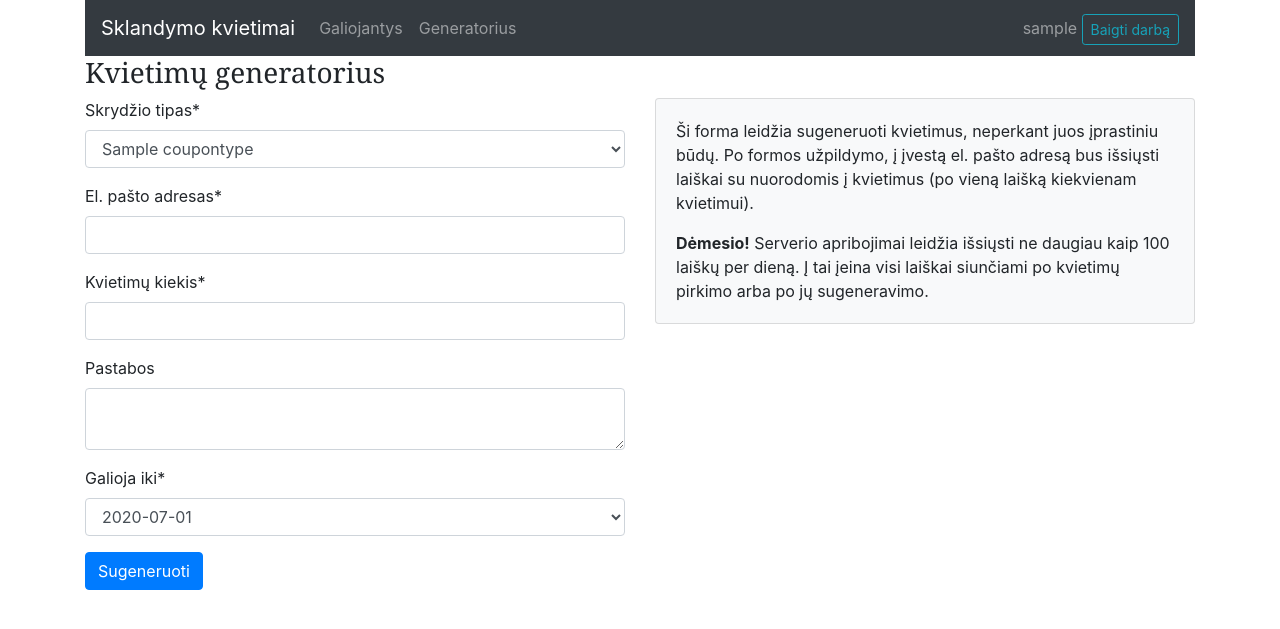
After one commit to kedder/soaring-coupons, a Django app: page /admin/spawn in a window 1280 px wide. The commit adds this page. Shown: the top 629 px of the page. Run offline with Django 3.2, Linux system fonts and the light colour scheme; a user stored in the database is signed in; tables that the repository leaves empty hold one stand-in row (values such as "Sample post"); some libraries are stand-ins or nearby versions.

Commit message:
Spawning of coupons and form style

```diff
--- a/coupons/models.py
+++ b/coupons/models.py
@@ -3,11 +3,15 @@ import logging
 import pytz
 import random
 import string
+import itertools
 from datetime import date, datetime
 
 from django.db import models
 
 log = logging.getLogger(__name__)
+
+SEASON_START_MONTH = 4
+SEASON_END_MONTH = 10
 
 
 class CouponType(models.Model):
@@ -54,10 +58,10 @@ class Order(models.Model):
     notes = models.CharField(max_length=255)
 
     @classmethod
-    def single(cls, coupon_type: CouponType) -> "Order":
+    def from_type(cls, coupon_type: CouponType, quantity: int = 1) -> "Order":
         return Order(
             coupon_type=coupon_type,
-            quantity=1,
+            quantity=quantity,
             price=coupon_type.price,
             currency="EUR",
             create_time=datetime.now(pytz.utc),
@@ -150,6 +154,25 @@ class Coupon(models.Model):
         return coupons
 
     @staticmethod
+    def spawn(
+        coupon_type: CouponType,
+        *,
+        count: int,
+        email: str,
+        expires: date,
+        notes: str = None,
+    ) -> Sequence["Coupon"]:
+        log.info("Spawning %s coupons", count)
+        order = Order.from_type(coupon_type, quantity=count)
+        order.status = Order.ST_SPAWNED
+        order.notes = notes
+        order.payer_email = email
+        order.payment_time = datetime.now()
+        order.save()
+
+        return Coupon.from_order(order)
+
+    @staticmethod
     def gen_unique_id() -> str:
         # add some random digits to make order ids less predictable
         seed = "".join(random.choice(string.digits) for i in range(10))
@@ -165,6 +188,25 @@ class Coupon(models.Model):
                 return uniqueid
 
         raise RuntimeError("Cannot generate unique coupon id")
+
+    @staticmethod
+    def get_valid_expirations(today, count):
+        def seq(start):
+            curmonth = today.month + 1
+            curyear = start.year
+            earliest_month = SEASON_START_MONTH + 3
+            while True:
+                if curmonth > SEASON_END_MONTH:
+                    curyear += 1
+                    curmonth = 1
+
+                if curmonth <= earliest_month:
+                    curmonth = earliest_month
+
+                yield date(curyear, curmonth, 1)
+                curmonth += 1
+
+        return list(itertools.islice(seq(today), 0, count))
 
     @property
     def active(self):
--- /dev/null
+++ b/coupons/templates/coupon_spawn.html
@@ -0,0 +1,37 @@
+{% extends "base_generic.html" %}
+{% block title %}Kvietimų generatorius{% endblock %}
+{% load crispy_forms_tags %}
+
+{% block content %}
+<h3>Kvietimų generatorius</h3>
+
+<div class="row">
+    <div class="col-6">
+        <form method="post" novalidate>
+            {% csrf_token %}
+            {{ form  | crispy }}
+            <button class="btn btn-primary" type="submit" >Sugeneruoti</button>
+        </form>
+    </div>
+    <div class="col-6">
+
+        <div class="card bg-light">
+            <div class="card-body">
+
+                <p class="card-text">Ši forma leidžia sugeneruoti kvietimus,
+                neperkant juos įprastiniu būdų. Po formos užpildymo, į įvestą
+                el. pašto adresą bus išsiųsti laiškai su nuorodomis į kvietimus
+                (po vieną laišką kiekvienam kvietimui).</p>
+
+                <p class="card-text"><strong>Dėmesio!</strong> Serverio
+                apribojimai leidžia išsiųsti ne daugiau kaip 100 laiškų per
+                dieną. Į tai įeina visi laiškai siunčiami po kvietimų pirkimo
+                arba po jų sugeneravimo.</p>
+
+            </div>
+        </div>
+
+    </div>
+</div>
+
+{% endblock %}
--- a/coupons/urls.py
+++ b/coupons/urls.py
@@ -17,4 +17,5 @@ urlpatterns = [
         name="coupon_actions",
     ),
     path("admin/list", views.coupon_list, name="coupon_list"),
+    path("admin/spawn", views.coupon_spawn, name="coupon_spawn"),
 ]
--- a/coupons/views.py
+++ b/coupons/views.py
@@ -1,9 +1,11 @@
-from typing import Dict, Any, cast
+from typing import Dict, Any, cast, List, Tuple
 import logging
+from datetime import date
 import io
 import re
 
 import qrcode
+from django import forms
 from django.shortcuts import render, redirect, get_object_or_404
 from django.http import HttpResponse, HttpRequest
 from django.conf import settings
@@ -26,7 +28,7 @@ def index(request) -> HttpResponse:
 def order(request: HttpRequest, coupon_type: str) -> HttpResponse:
     ct = get_object_or_404(models.CouponType, pk=coupon_type)
     assert ct.in_stock, "Cannot order this item"
-    order = models.Order.single(ct)
+    order = models.Order.from_type(ct)
     order.save()
     log.info(f"Order {order.id} ({order.coupon_type.id}) created")
     data = _prepare_webtopay_request(order, ct, request)
@@ -138,16 +140,7 @@ def coupon_actions(request: HttpRequest, coupon_id: str) -> HttpResponse:
     return redirect(reverse("coupon_check", kwargs={"coupon_id": coupon.id}))
 
 
-class CouponListView(LoginRequiredMixin, ListView):
-    template_name = "coupon_list.html"
-    model = models.Coupon
-    paginate_by = 2  # if pagination is desired
-
-    def get_context_data(self, **kwargs):
-        context = super().get_context_data(**kwargs)
-        return context
-
-
+@login_required
 def coupon_list(request: HttpRequest) -> HttpResponse:
     years = [v["year"] for v in models.Coupon.objects.values("year").distinct()]
 
@@ -166,7 +159,68 @@ def coupon_list(request: HttpRequest) -> HttpResponse:
     )
 
 
+@login_required
+def coupon_spawn(request: HttpRequest) -> HttpResponse:
+    if request.method == "GET":
+        spawnform = CouponSpawnForm()
+        return render(request, "coupon_spawn.html", {"form": spawnform})
+    else:
+        spawnform = CouponSpawnForm(request.POST)
+        if not spawnform.is_valid():
+            return render(request, "coupon_spawn.html", {"form": spawnform})
+
+        data = spawnform.cleaned_data
+        ct = models.CouponType.objects.get(pk=data["coupon_type"])
+        coupons = models.Coupon.spawn(
+            ct,
+            count=data["count"],
+            email=data["email"],
+            notes=data["notes"],
+            expires=data["expires"],
+        )
+
+        for c in coupons:
+            _send_confirmation_email(c, request)
+
+        messages.info(request, "Kvietimai sugeneruoti")
+        return redirect(reverse("coupon_spawn"))
+
+
 EMAIL_RE = re.compile(r"^[a-zA-Z0-9_.+-]+@[a-zA-Z0-9-]+\.[a-zA-Z0-9-.]+$")
+
+
+class CouponSpawnForm(forms.Form):
+    coupon_type = forms.ChoiceField(
+        label="Skrydžio tipas", choices=lambda: CouponSpawnForm.coupon_types()
+    )
+    email = forms.EmailField(label="El. pašto adresas")
+    count = forms.IntegerField(label="Kvietimų kiekis")
+    notes = forms.CharField(
+        label="Pastabos",
+        max_length=1024,
+        required=False,
+        widget=forms.Textarea(attrs={"rows": 2}),
+    )
+    expires = forms.TypedChoiceField(
+        label="Galioja iki",
+        choices=lambda: CouponSpawnForm.expire_choices(),
+        coerce=lambda v: CouponSpawnForm.to_date(v),
+    )
+
+    @staticmethod
+    def coupon_types() -> List[Tuple[str, str]]:
+        ctypes = models.CouponType.objects.all()
+        return [(ctype.id, ctype.title) for ctype in ctypes]
+
+    @staticmethod
+    def expire_choices() -> List[Tuple[str, str]]:
+        today = date.today()
+        expirations = models.Coupon.get_valid_expirations(today, 7)
+        return [(d.isoformat(), d.isoformat()) for d in expirations]
+
+    @staticmethod
+    def to_date(v: str) -> date:
+        return date.fromisoformat(v)
 
 
 def _send_confirmation_email(coupon: models.Coupon, request: HttpRequest) -> None:
--- a/requirements.txt
+++ b/requirements.txt
@@ -1,4 +1,5 @@
 django
+django-crispy-forms
 requests
 qrcode
 pillow
--- a/sklandymas/settings.py
+++ b/sklandymas/settings.py
@@ -33,6 +33,7 @@ ALLOWED_HOSTS: List[str] = []
 
 INSTALLED_APPS = [
     "coupons.apps.CouponsConfig",
+    "crispy_forms",
     "django.contrib.admin",
     "django.contrib.auth",
     "django.contrib.contenttypes",
@@ -120,6 +121,8 @@ USE_TZ = True
 STATIC_URL = "/static/"
 
 
+CRISPY_TEMPLATE_PACK = 'bootstrap4'
+
 # Coupons specific settings
 COUPONS_WEBTOPAY_PROJECT_ID = ""
 COUPONS_WEBTOPAY_PASSWORD = ""
--- a/templates/base_generic.html
+++ b/templates/base_generic.html
@@ -12,15 +12,15 @@
 
             {% if user.is_authenticated %}
             <nav class="navbar navbar-expand-lg navbar-dark bg-dark">
-  <a class="navbar-brand" href="#">Sklandymo Kuponai</a>
+              <a class="navbar-brand" href="#">Sklandymo kvietimai</a>
 
               <div class="collapse navbar-collapse">
                 <ul class="navbar-nav mr-auto">
                   <li class="nav-item">
-        <a class="nav-link" href="{% url 'coupon_list' %}">Galiojantys kvietimai</a>
+                    <a class="nav-link" href="{% url 'coupon_list' %}">Galiojantys</a>
                   </li>
                   <li class="nav-item">
-        <a class="nav-link" href="#">Kvietimų generatorius</a>
+                    <a class="nav-link" href="{% url 'coupon_spawn' %}">Generatorius</a>
                   </li>
                 </ul>
                 <div>
```
Also changed, not shown: coupons/templates/coupon_list.html (line endings or trailing spaces). Lines whose indentation alone changed are shown as unchanged.
